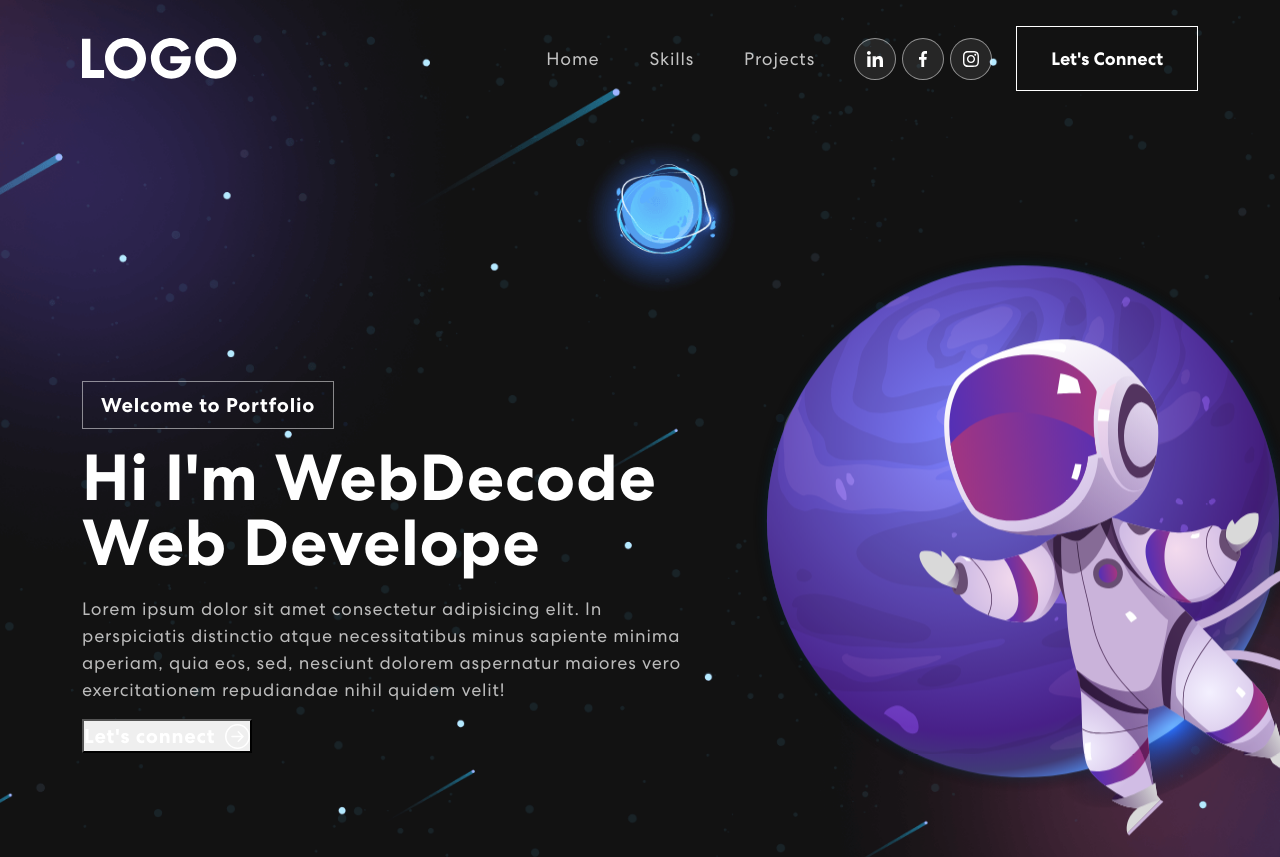
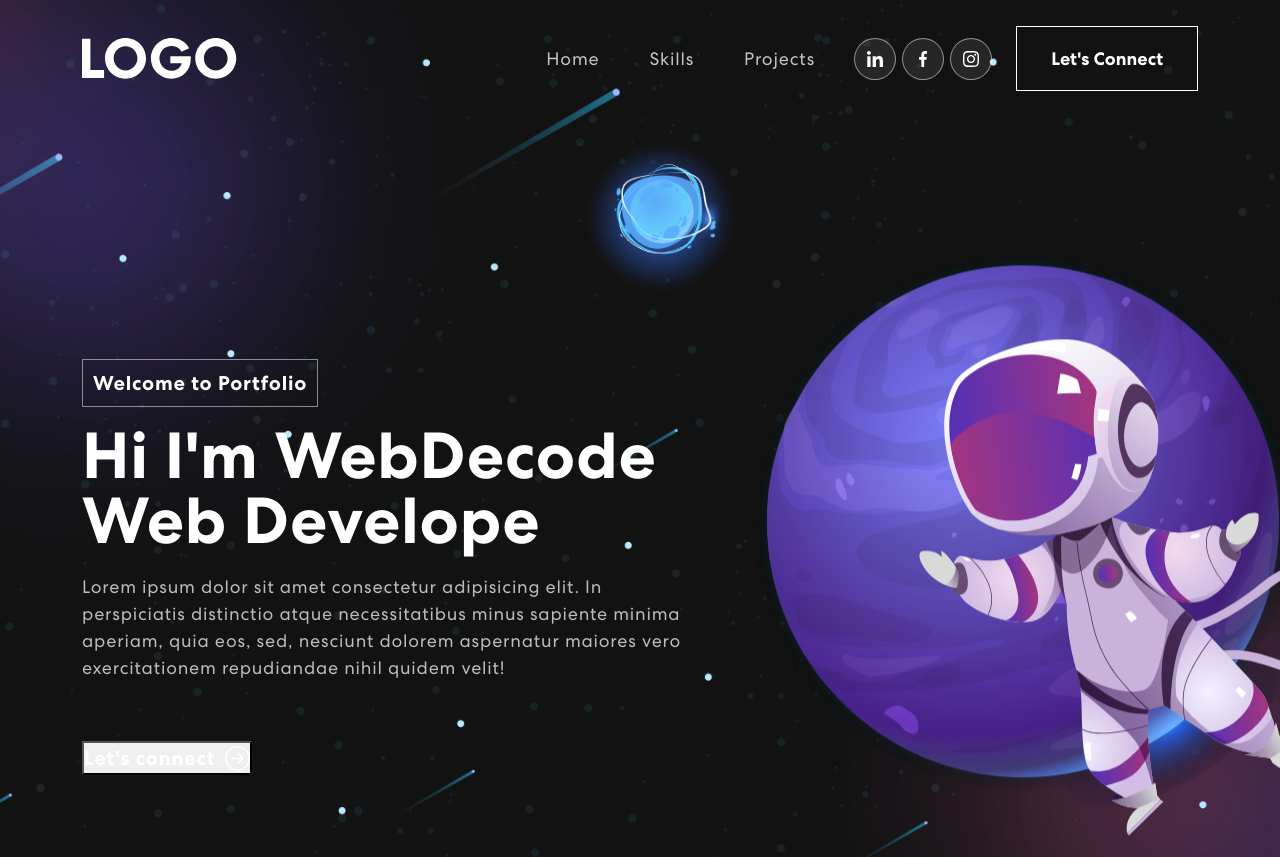
Before and after one commit to ClaudioBarlassina/Web-Porfolio, a React (Vite) app: page / in a window 1280 px wide. Shown: the top 857 px of the page. Built offline with nearby package versions, Linux system fonts and the light colour scheme.

Commit message:
Actualizacon

```diff
--- a/src/App.css
+++ b/src/App.css
@@ -209,8 +209,8 @@ nav.navbar .navbar-toggler[aria-expanded="true"] .navbar-toggler-icon {
 .banner .tagline{
   font-weight: 700;
   letter-spacing: 0.8px;
-  padding: 8px 18px;
-  background: linear-gradient(90.21deg rgba(178, 54, 124, 0.5) -5.91% rgba(74, 47, 189, 0.5 ));
+  padding: 8px 10px;
+  background: linear-gradient(90.21deg rgba(178, 54, 124, 0.5) -5.91%, rgba(74, 47, 189, 0.5 ));
   border: 1px solid rgba(255, 255, 255, 0.5);
   font-size: 20px;
   margin-bottom: 16px;
@@ -236,7 +236,7 @@ nav.navbar .navbar-toggler[aria-expanded="true"] .navbar-toggler-icon {
   color: #fff;
   font-weight: 700;
   font-size: 20px;
-  margin-top: 6px;
+  margin-top: 60px;
   letter-spacing: 0.8px;
   display: flex;
   align-items: center;
--- a/src/Components/Banner.jsx
+++ b/src/Components/Banner.jsx
@@ -3,8 +3,7 @@ import { useState, useEffect } from "react";
 import { Container, Row, Col } from "react-bootstrap";
 import { ArrowRightCircle } from "react-bootstrap-icons";
 import headerImg from "../assets/img/header-img.svg";
-import "animate.css";
-import TrackVisibility from "react-on-screen";
+
 
 function Banner() {
   const [loopNum, setLoopNum] = useState(0);
@@ -50,14 +49,7 @@ function Banner() {
       <Container>
         <Row className="align-items-center">
           <Col xs={12} md={6} xl={7}>
-            <TrackVisibility>
-              {({ isVisible }) => (
-                <div
-                  className={
-                    isVisible ? "animated__animated animate__slideInUp" : ""
-                  }
-                >
-                  <span className="tagline "> Welcome to Portfolio</span>
+            <span className="tagline"> Welcome to Portfolio</span>
 
             <h1>
               {"Hi I'm WebDecode "}
@@ -65,17 +57,14 @@ function Banner() {
             </h1>
             <p>
               Lorem ipsum dolor sit amet consectetur adipisicing elit. In
-                    perspiciatis distinctio atque necessitatibus minus sapiente
-                    minima aperiam, quia eos, sed, nesciunt dolorem aspernatur
-                    maiores vero exercitationem repudiandae nihil quidem velit!
+              perspiciatis distinctio atque necessitatibus minus sapiente minima
+              aperiam, quia eos, sed, nesciunt dolorem aspernatur maiores vero
+              exercitationem repudiandae nihil quidem velit!
             </p>
             <button onClick={() => console.log("connect")}>
               {" "}
               Let's connect <ArrowRightCircle size={25} />
             </button>
-                </div>
-              )}
-            </TrackVisibility>
           </Col>
           <Col xs={12} md={6} xl={5}>
             <img src={headerImg} alt="headder Img"></img>
```
Lines whose indentation alone changed are shown as unchanged.
